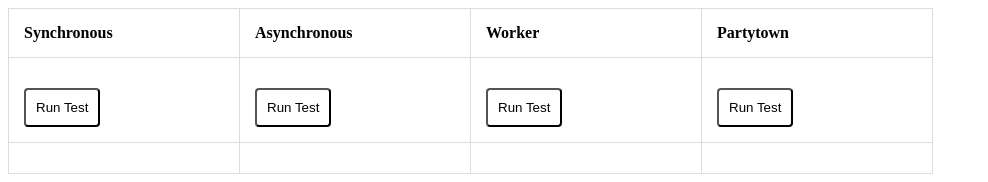
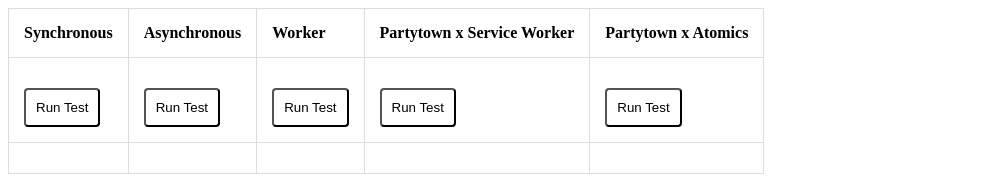
Before and after one commit to ryfazrin/web-worker, a website: page index.html in a window 1280 px wide. Shown: the whole page, without its empty margins (0-988 px from the left). Drawn offline with Linux system fonts and the light colour scheme.

Commit message:
added: partytown atomics

```diff
--- a/index.html
+++ b/index.html
@@ -14,7 +14,8 @@
         <th>Synchronous</th>
         <th>Asynchronous</th>
         <th>Worker</th>
-        <th>Partytown</th>
+        <th>Partytown x Service Worker</th>
+        <th>Partytown x Atomics</th>
       </tr>
     </thead>
     <tbody>
@@ -39,6 +40,11 @@
             <button id="partytownRun">Run Test</button>
           </a>
         </td>
+        <td>
+          <a href="https://partytown-atomics.vercel.app/" target="_blank">
+            <button>Run Test</button>
+          </a>
+        </td>
       </tr>
       <tr valign="top">
         <td>
--- a/src/styles.css
+++ b/src/styles.css
@@ -7,7 +7,6 @@
 
 table {
   border-collapse: collapse;
-  width: 200px;
 }
 
 th,
```
